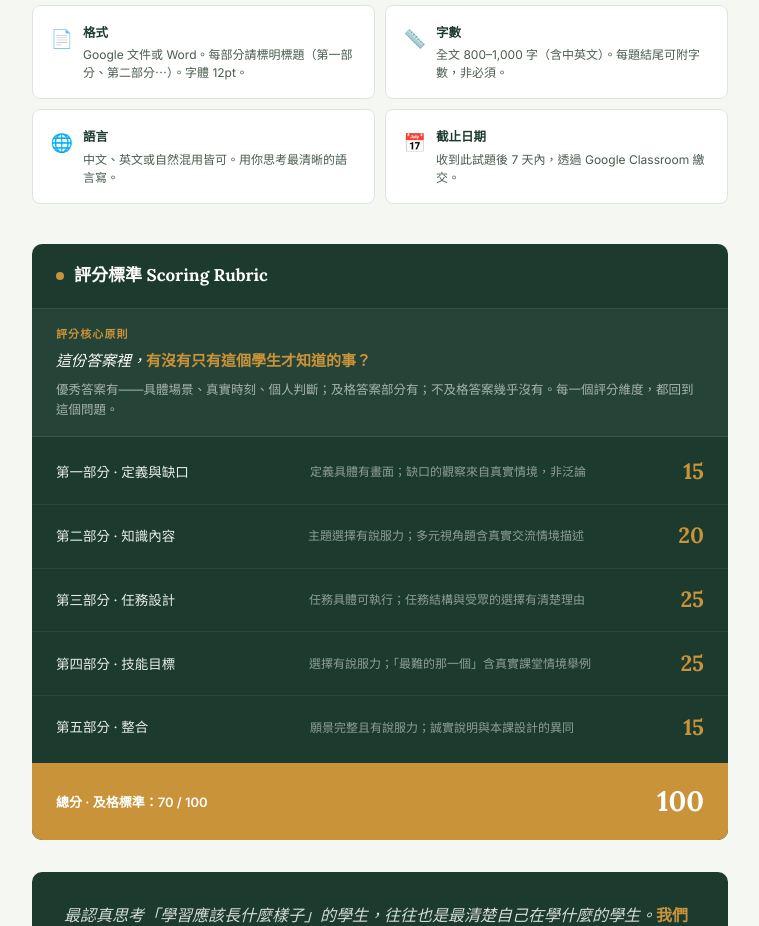
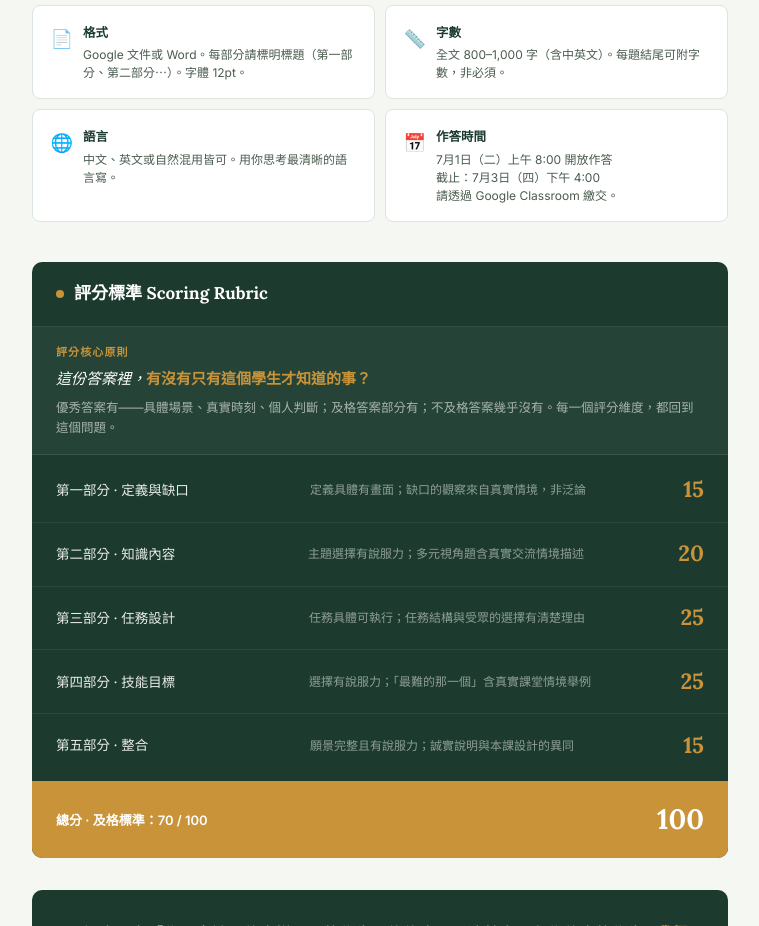
Before and after one commit to zzshelle/25-26global-makeup, a plain HTML site: page index.html in a window 1280 px wide. Shown: the part 7640-8566 px from the top of the page, without its empty margins (260-1019 px from the left). Drawn offline with Linux system fonts and the light colour scheme.

Commit message:
Update index.html

```diff
--- a/index.html
+++ b/index.html
@@ -627,7 +627,7 @@
     <div class="s-item"><span class="s-icon">📄</span><div><h4>格式</h4><p>Google 文件或 Word。每部分請標明標題（第一部分、第二部分⋯）。字體 12pt。</p></div></div>
     <div class="s-item"><span class="s-icon">📏</span><div><h4>字數</h4><p>全文 800–1,000 字（含中英文）。每題結尾可附字數，非必須。</p></div></div>
     <div class="s-item"><span class="s-icon">🌐</span><div><h4>語言</h4><p>中文、英文或自然混用皆可。用你思考最清晰的語言寫。</p></div></div>
-    <div class="s-item"><span class="s-icon">📅</span><div><h4>截止日期</h4><p>收到此試題後 7 天內，透過 Google Classroom 繳交。</p></div></div>
+    <div class="s-item"><span class="s-icon">📅</span><div><h4>作答時間</h4><p>7月1日（二）上午 8:00 開放作答<br>截止：7月3日（四）下午 4:00<br>請透過 Google Classroom 繳交。</p></div></div>
   </div>
 
   <div class="rubric">
```
